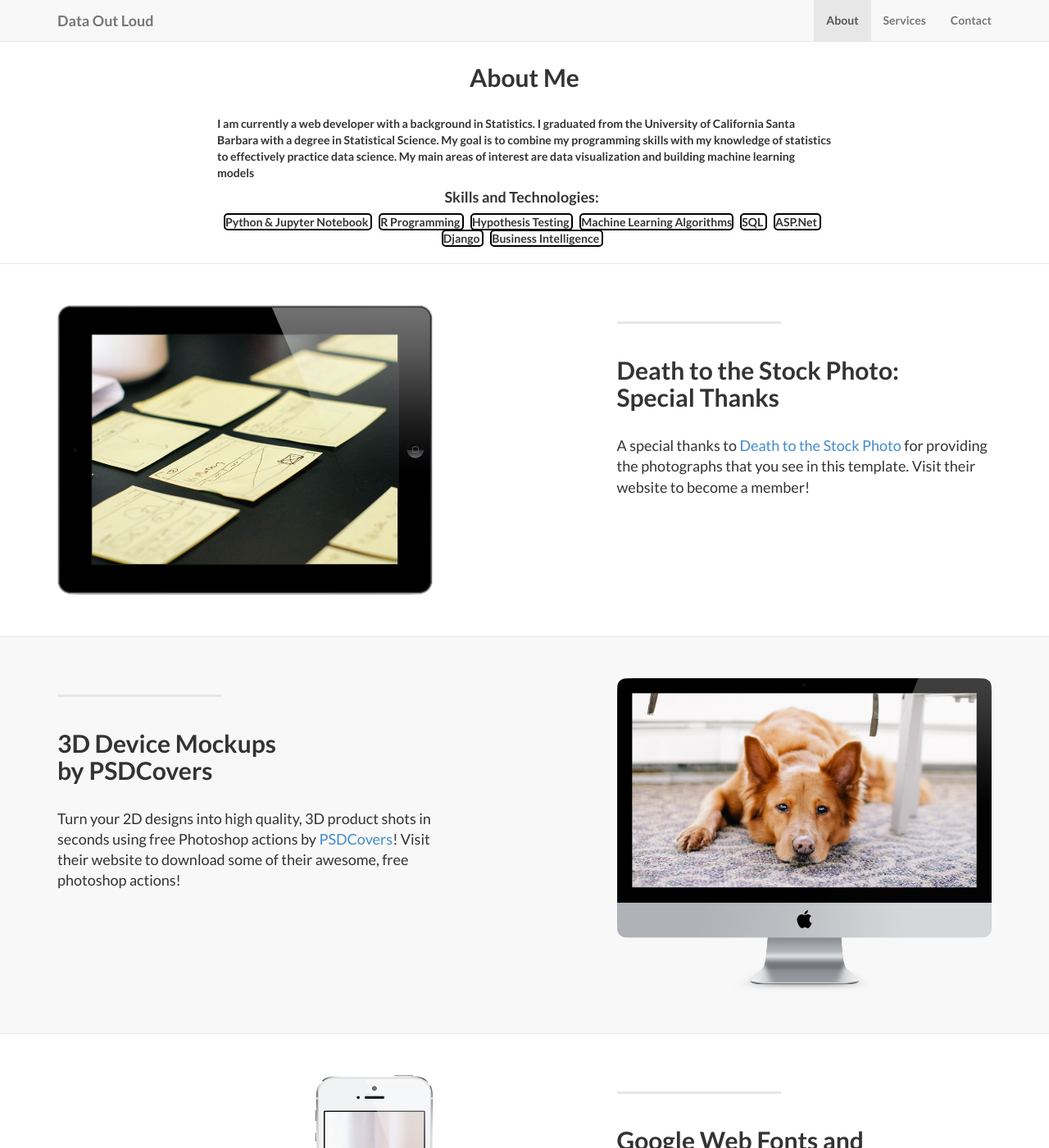
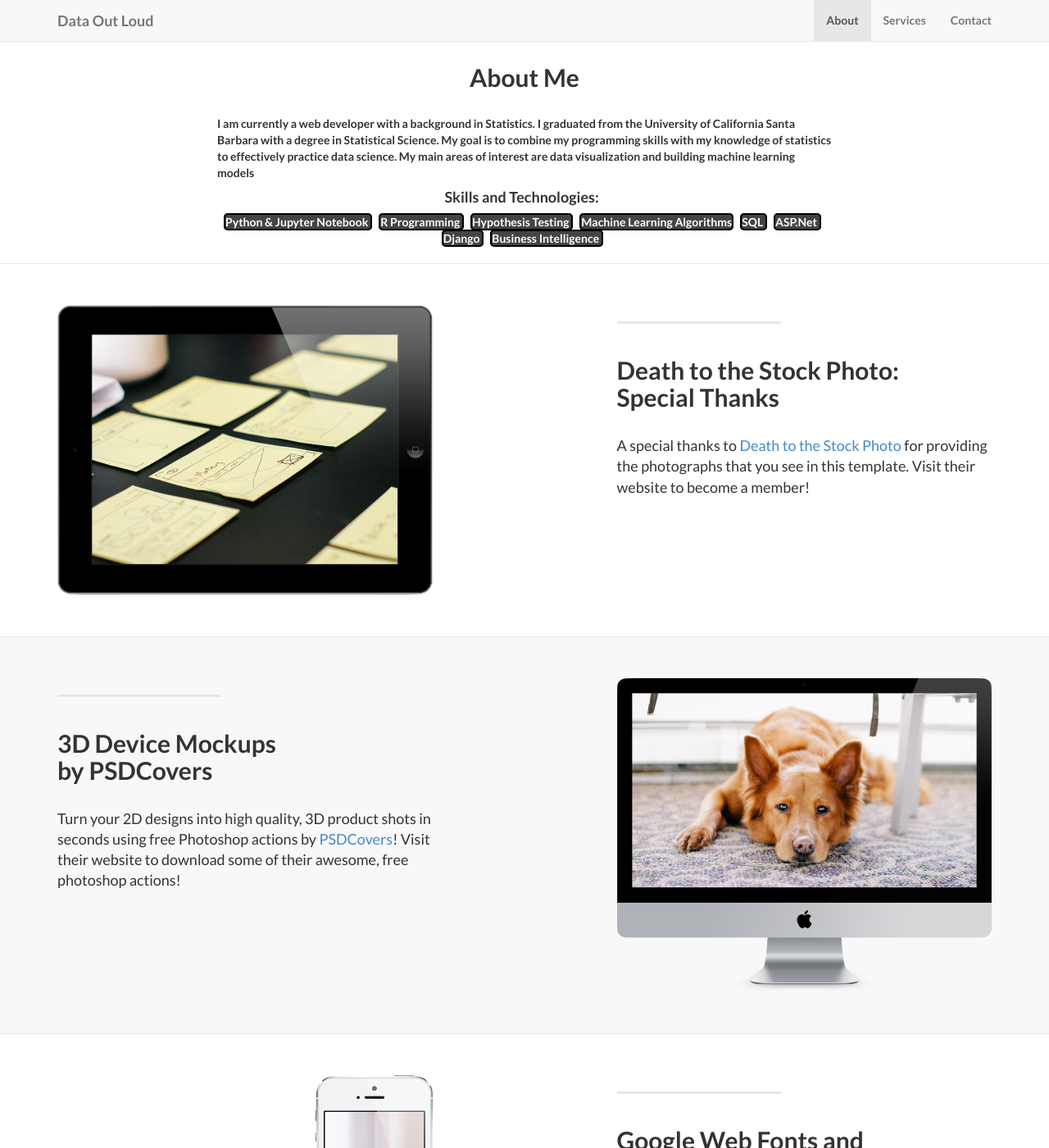
Before and after one commit to robinphetsa/robinphetsa.github.io, a Jekyll site: the page built from index.html, in a window 1280 px wide and 1400 px high, scrolled down 759 px. Shown: the whole window at 82% size. Built offline with Jekyll 4.4.1, drawn with Linux system fonts in a browser that asks for light colours.

Commit message:
Update landing-page.css

```diff
--- a/css/landing-page.css
+++ b/css/landing-page.css
@@ -188,9 +188,11 @@ header .technology span {
 /* Background */
 
 .br-white{
-	background:#fff !important;
+	/*background:#fff !important;*/
+	background:#444 !important;
 	border: 2px solid black;
     	border-radius: 5px;
+    	color: #ffffff;
 }
 
 .br-black{
```
